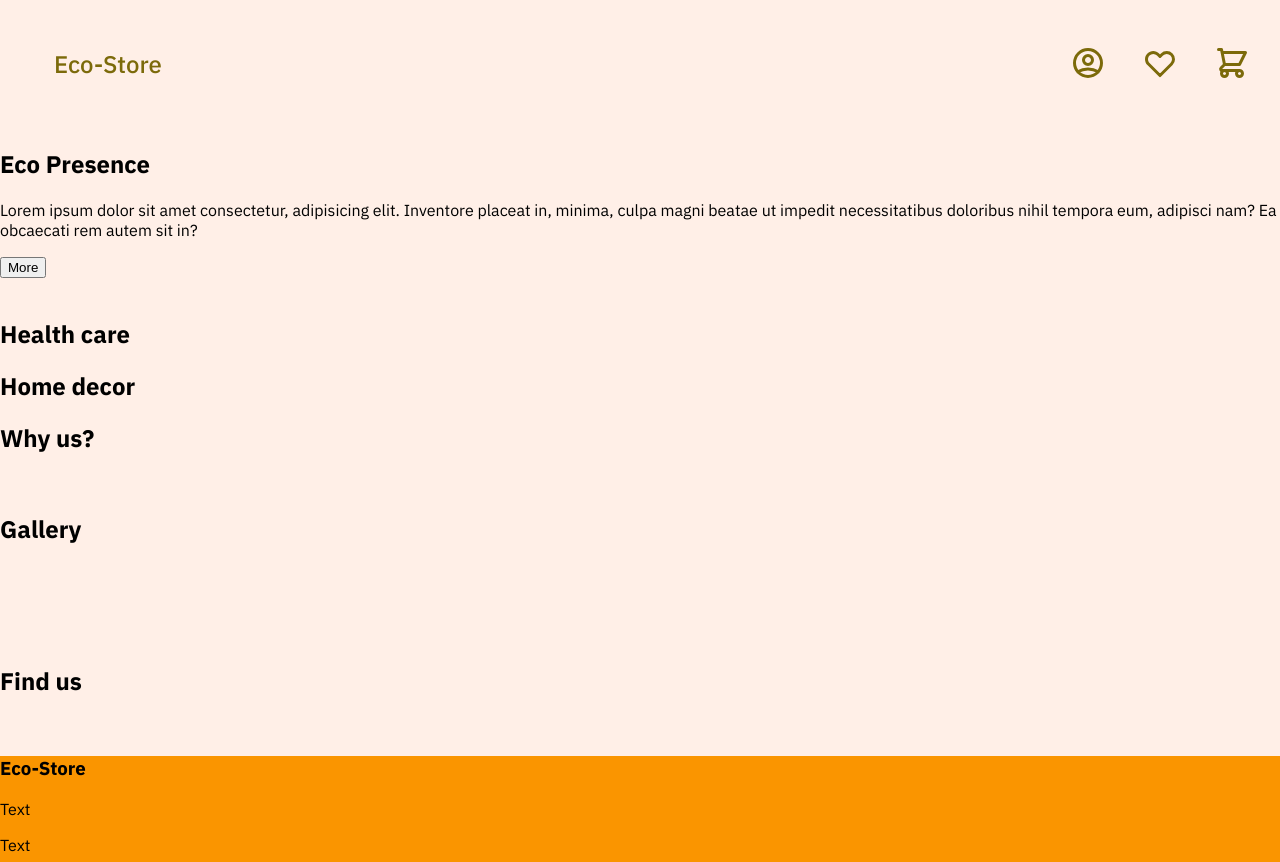
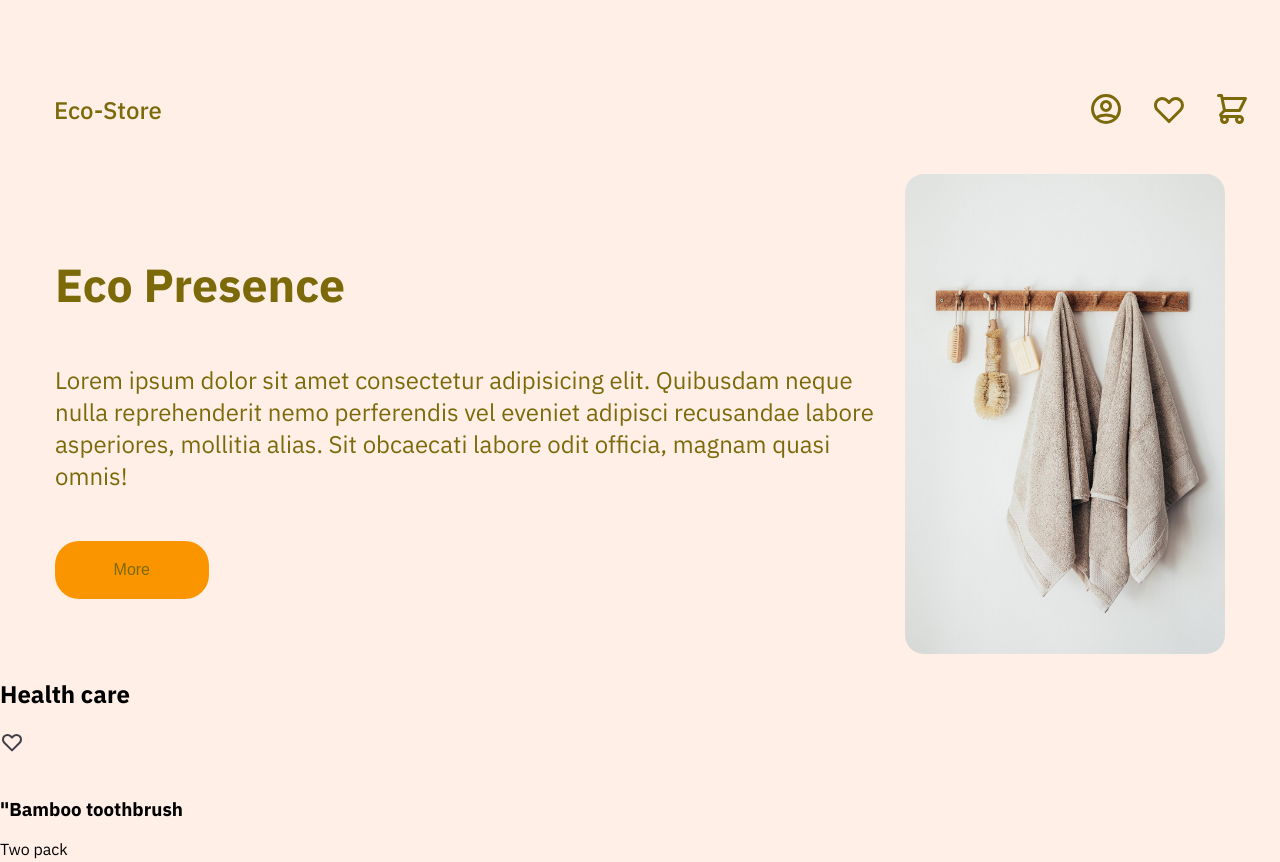
Before and after one commit to leoreyes07/eco-store, a plain HTML site: page index.html in a window 1280 px wide. Shown: the top 862 px of the page. Drawn offline with Linux system fonts and the light colour scheme.

Commit message:
added basic styles on main container

```diff
--- a/index.html
+++ b/index.html
@@ -40,18 +40,17 @@
         </div>
 
     </nav>
-    <main class="main">
+    <main class="main__section">
         <article>
             <div class="info__main">
                 <h1>Eco Presence</h1>
-                <p>Lorem ipsum dolor sit amet consectetur, adipisicing elit. Inventore placeat in, minima, culpa magni
-                    beatae ut impedit necessitatibus doloribus nihil tempora eum, adipisci nam? Ea obcaecati rem autem
-                    sit in?
-                </p>
+                <p>Lorem ipsum dolor sit amet consectetur adipisicing elit. Quibusdam neque <br>
+                    nulla reprehenderit nemo perferendis vel eveniet adipisci recusandae labore<br>
+                    asperiores, mollitia alias. Sit obcaecati labore odit officia, magnam quasi omnis!</p>
                 <button>More</button>
             </div>
             <div class="image__main">
-                <img src="" alt="">
+                <img src="./assets/img/main-2.jpg" alt="">
 
             </div>
         </article>
@@ -59,6 +58,21 @@
         <section class="product__main">
             <div class="healt__care--main">
                 <h2>Health care</h2>
+                <div class="section__main--card">
+                    <div class="product__card">
+
+                        <svg width="24" height="24" viewBox="0 0 24 24" fill="none" xmlns="http://www.w3.org/2000/svg">
+                            <path
+                                d="M3.34255 7.7779C3.5687 7.23194 3.90017 6.73586 4.31804 6.31799C4.7359 5.90012 5.23198 5.56865 5.77795 5.3425C6.32392 5.11635 6.90909 4.99995 7.50004 4.99995C8.09099 4.99995 8.67616 5.11635 9.22213 5.3425C9.7681 5.56865 10.2642 5.90012 10.682 6.31799L12 7.63599L13.318 6.31799C14.162 5.47407 15.3066 4.99997 16.5 4.99997C17.6935 4.99997 18.8381 5.47407 19.682 6.31799C20.526 7.16191 21.0001 8.30651 21.0001 9.49999C21.0001 10.6935 20.526 11.8381 19.682 12.682L12 20.364L4.31804 12.682C3.90017 12.2641 3.5687 11.7681 3.34255 11.2221C3.1164 10.6761 3 10.0909 3 9.49999C3 8.90904 3.1164 8.32387 3.34255 7.7779Z"
+                                stroke="#3F3F46" stroke-width="2" stroke-linecap="round" stroke-linejoin="round" />
+                        </svg>
+                        <div class="product__img">
+                            <img src="" alt="">
+                        </div>
+                        <h3>"Bamboo toothbrush</h3>
+                        <p>Two pack</p>
+                    </div>
+                </div>
             </div>
             <div class="forniture__main">
                 <h2>Home decor</h2>
--- a/scss/main.scss
+++ b/scss/main.scss
@@ -1,8 +1,10 @@
-$primary-color:#FFEFE7;
-$secondary-color:#FFDAC6;
-$tird-color:#BABD8D;
+$primary-color: #FFEFE7;
+$secondary-color: #FFDAC6;
+$third-color: #BABD8D;
 $text-color: #7C6A0A;
-$font-stack:"IBM Plex Sans", sans-serif;
+$fourth-color: #FA9500;
+$font-stack: "IBM Plex Sans", sans-serif;
+$paragraph-size: 1.5rem;
 
 body {
     margin: 0px;
@@ -17,25 +19,65 @@ nav {
     display: flex;
     justify-content: space-between;
     color: $text-color;
+    padding-top: 70px;
     font-weight: 500;
+
     p {
-        font-size: 1.5rem;
+        font-size: $paragraph-size;
         padding-left: 30px;
     }
 
     .icon__navbar {
         display: flex;
-        gap: 1.5rem;
-            button {
-                background: none;
-                border-style: none;
+        gap: 15px;
+        button{
+            background: none;
+            border-style: none;
         }
     }
 }
 
+article {
+    width: auto;
+    color: $text-color;
+    padding-left: 55px;
+    padding-right: 55px;
+    display: flex;
+    justify-content: space-between;
+    .info__main {
+        display: flex;
+        flex-direction: column;
+        padding-top: 5rem;
+        gap: 25px;
+    }
+
+    h1 {
+       font-size: 2.9em;
+       padding: 0;
+       margin: 0;
+    }
+
+    p {
+        font-size: 1.5rem;
+    }
+
+    button {
+        width: 12vw;
+        padding: 20px;
+        background: $fourth-color;
+        border-style: none;
+        border-radius: 1.5rem;
+        font-size: 1rem;
+        color: $text-color;
+    }
+        img {
+            width: 25vw;
+            border-radius: 19px;
+        }
+}
+
 footer {
-    $background: #FA9500;
-    background-color:$background;
+    background-color: $fourth-color;
     width: 100%;
     height: 250px;
 }
```
Also changed, not shown: css/main.css, 1 other file.
